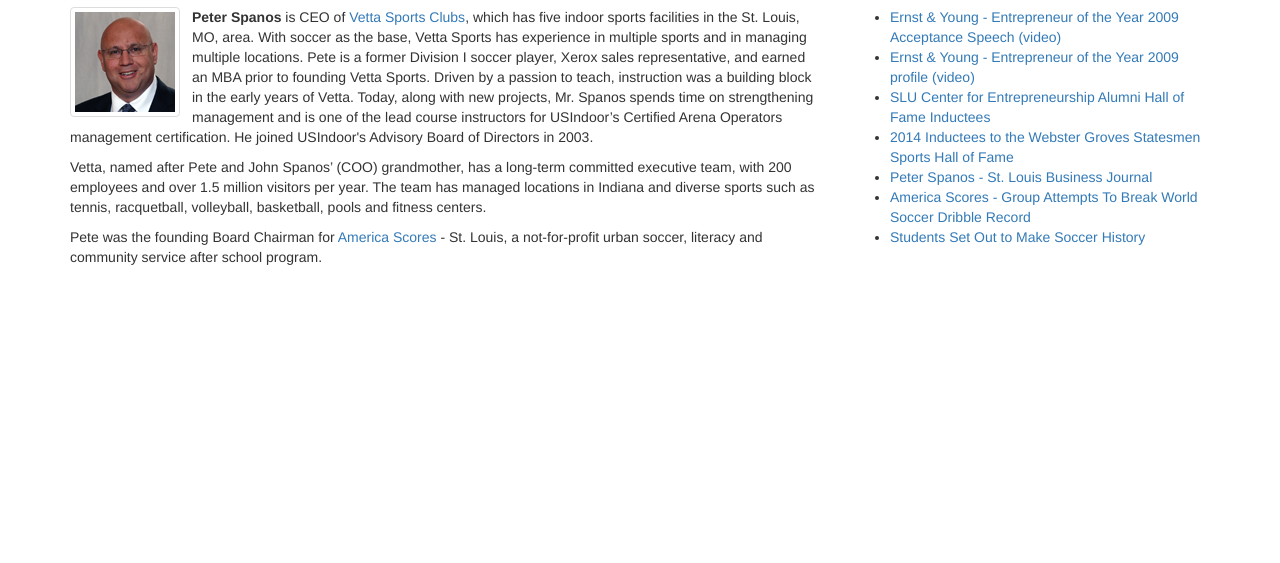
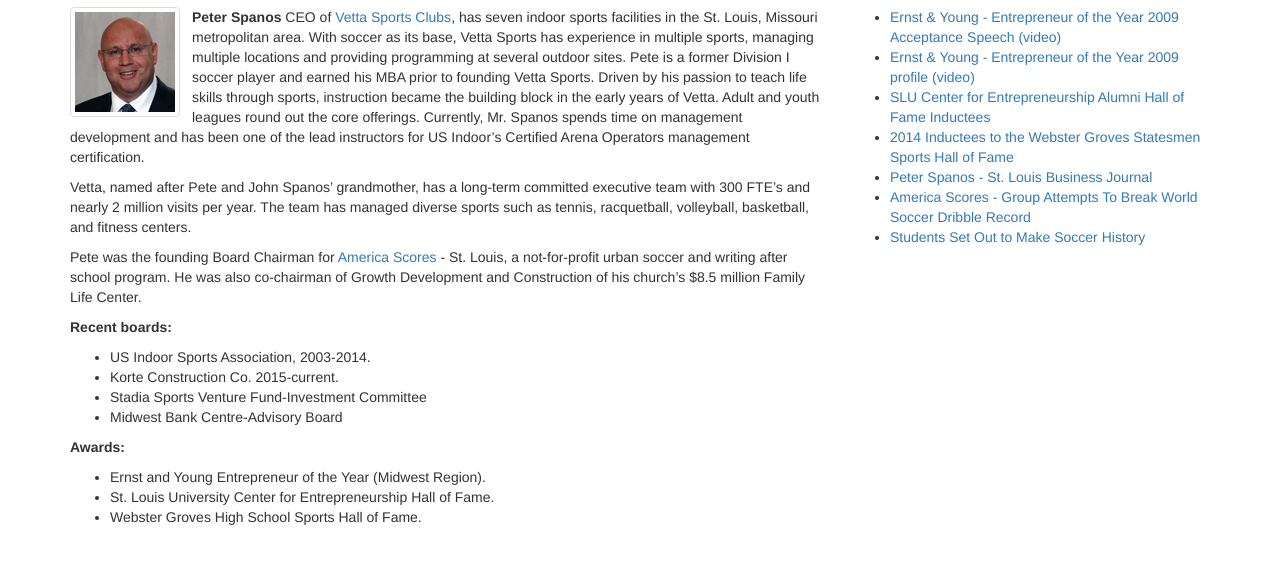
Before and after one commit to charlie-s/peterspanos.com, a plain HTML site: page index.html in a window 1280 px wide. Shown: the part 63-626 px from the top of the page. Drawn offline with nearby package versions, Linux system fonts and the light colour scheme.

Commit message:
Updated bio.

```diff
--- a/index.html
+++ b/index.html
@@ -39,13 +39,30 @@
                 <div class="col-xs-12 col-sm-8">
                     <img src="peter-spanos.jpg" class="pull-left img-thumbnail img-thumbnail-left" />
                     <p>
-                        <strong>Peter Spanos</strong> is CEO of <a href="http://www.vettasports.com/">Vetta Sports Clubs</a>, which has five indoor sports facilities in the St. Louis, MO, area. With soccer as the base, Vetta Sports has experience in multiple sports and in managing multiple locations. Pete is a former Division I soccer player, Xerox sales representative, and earned an MBA prior to founding Vetta Sports. Driven by a passion to teach, instruction was a building block in the early years of Vetta. Today, along with new projects, Mr. Spanos spends time on strengthening management and is one of the lead course instructors for USIndoor’s Certified Arena Operators management certification. He joined USIndoor's Advisory Board of Directors in 2003.
+                        <strong>Peter Spanos</strong> CEO of <a href="http://www.vettasports.com/">Vetta Sports Clubs</a>, has seven indoor sports facilities in the St. Louis, Missouri metropolitan area. With soccer as its base, Vetta Sports has experience in multiple sports, managing multiple locations and providing programming at several outdoor sites. Pete is a former Division I soccer player and earned his MBA prior to founding Vetta Sports. Driven by his passion to teach life skills through sports, instruction became the building block in the early years of Vetta. Adult and youth leagues round out the core offerings. Currently, Mr. Spanos spends time on management development and has been one of the lead instructors for US Indoor’s Certified Arena Operators management certification.
                     </p>
                     <p>
-                        Vetta, named after Pete and John Spanos’ (COO) grandmother, has a long-term committed executive team, with 200 employees and over 1.5 million visitors per year. The team has managed locations in Indiana and diverse sports such as tennis, racquetball, volleyball, basketball, pools and fitness centers.
+                        Vetta, named after Pete and John Spanos’ grandmother, has a long-term committed executive team with 300 FTE’s and nearly 2 million visits per year. The team has managed diverse sports such as tennis, racquetball, volleyball, basketball, and fitness centers.
                     </p>
                     <p>
-                        Pete was the founding Board Chairman for <a href="http://www.americascores.org/">America Scores</a> - St. Louis, a not-for-profit urban soccer, literacy and community service after school program.
+                        Pete was the founding Board Chairman for <a href="http://www.americascores.org/">America Scores</a> - St. Louis, a not-for-profit urban soccer and writing after school program.  He was also co-chairman of Growth Development and Construction of his church’s $8.5 million Family Life Center.
+                    </p>
+                    <p>
+                        <strong>Recent boards:</strong>
+                        <ul>
+                            <li>US Indoor Sports Association, 2003-2014.</li>
+                            <li>Korte Construction Co. 2015-current.</li>
+                            <li>Stadia Sports Venture Fund-Investment Committee</li>
+                            <li>Midwest Bank Centre-Advisory Board</li>
+                        </ul>
+                    </p>
+                    <p>
+                        <strong>Awards:</strong>
+                        <ul>
+                            <li>Ernst and Young Entrepreneur of the Year (Midwest Region).</li>
+                            <li>St. Louis University Center for Entrepreneurship Hall of Fame.</li>
+                            <li>Webster Groves High School Sports Hall of Fame.</li>
+                        </ul>
                     </p>
                 </div>
                 <div class="col-xs-12 col-sm-4">
```
